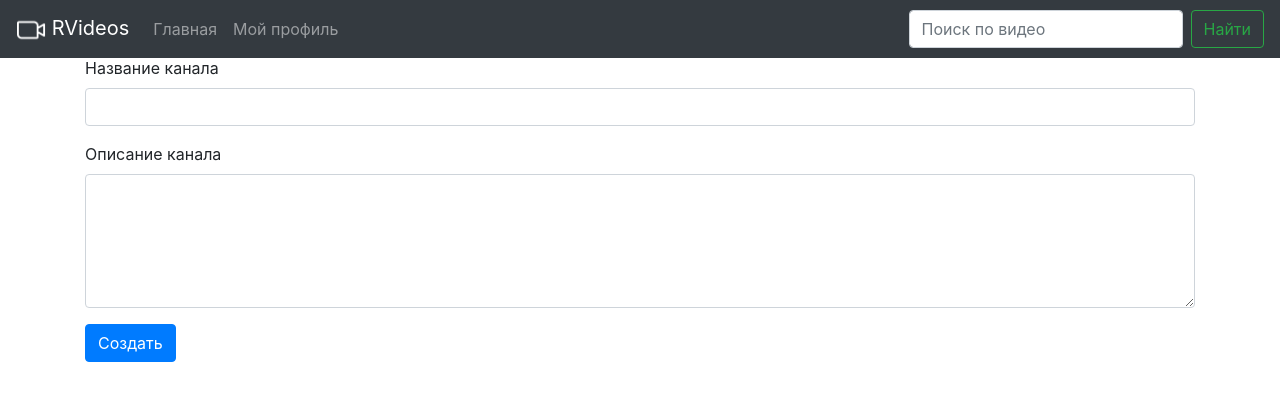
After one commit to RenatValiev/RenVideos, a Django app: page /create-channel in a window 1280 px wide. The commit adds this page. Shown: the top 401 px of the page. Run offline with Django 3.2, Linux system fonts and the light colour scheme.

Commit message:
create channel from site instead of admin panel

```diff
--- a/main/urls.py
+++ b/main/urls.py
@@ -8,5 +8,6 @@ urlpatterns = [
     path('profile/', views.ProfileView.as_view(), name='profile'),
     path('upload-video', views.UploadVideoView.as_view(), name='upload-video'),
     path('search', views.Search.as_view(), name='search'),
+    path('create-channel', views.CreateChannel.as_view(), name='create-channel'),
     path('', views.IndexView.as_view(), name="index")
 ]
--- a/main/views.py
+++ b/main/views.py
@@ -134,3 +134,30 @@ class Search(View):
                 correct_videos += [video]
         # Возвращаем ответ
         return render(request, 'main/search.html', {"correct_videos": correct_videos})
+
+
+class CreateChannel(View):
+    # Страница с формой создания канала
+    def get(self, request):
+        return render(request, 'main/create-channel.html', {})
+
+    # Создание канала
+    def post(self, request):
+        # Проверяем, вошёл ли пользователь (в принципе, если он не вошёл он не должен отправлять сюда запрос, но на всякий случай надо проверить)
+        if request.user.is_authenticated:
+            # Получаем нужные данные
+            name = request.POST.get("name")
+            description = request.POST.get("description")
+            owner = User.objects.get(username=request.user.username)
+            # Создаём канал
+            new_channel = Channel.objects.create(
+                name=name,
+                description=description,
+                owner=owner,
+            )
+            new_channel.save()
+            response = HttpResponse()
+            response.status_code = 200
+            return response
+        else:
+            return redirect("/accounts/login")
--- /dev/null
+++ b/static/js/create-channel.js
@@ -0,0 +1,15 @@
+let create_channel_form = document.getElementById("create-channel-form")
+create_channel_form.addEventListener('submit', (e) => {
+    e.preventDefault()
+    let create_channel_form = document.getElementById("create-channel-form")
+    let form_data = new FormData(create_channel_form)
+    fetch('/create-channel', {
+        method: 'POST',
+        body: form_data
+    }).then(response => {
+        if (response.ok) {
+            alert("Канал успешно создан. Нажмите ok чтобы перейти на его страницу.")
+            document.location.replace(`/channel/${document.getElementById('channelName').value}`)
+        }
+    })
+})
--- /dev/null
+++ b/templates/main/create-channel.html
@@ -0,0 +1,26 @@
+{% extends 'base.html' %}
+{% load header %}
+{% load static %}
+
+{% block title %}
+Создать канал
+{% endblock title %}
+
+{% block content %}
+{% get_header 'create-channel' %}
+<div class="container">
+    <form id="create-channel-form">
+        <div class="mb-3">
+            <label for="channelName" class="form-label">Название канала</label>
+            <input type="text" class="form-control" id="channelName" name="name">
+        </div>
+        <div class="mb-3">
+            <label for="channelDescription" class="form-label">Описание канала</label>
+            <textarea class="form-control" id="channelDescription" rows="5" name="description"></textarea>
+        </div>
+        <input type="submit" class="btn btn-primary" value="Создать">
+        {% csrf_token %}
+    </form>
+</div>
+<script src="{% static 'js/create-channel.js' %}"></script>
+{% endblock content %}
--- a/templates/main/profile.html
+++ b/templates/main/profile.html
@@ -25,7 +25,7 @@
                     Нет каналов
                 {% endif %}
                 <br>
-                <a href="/create-channel" class="btn btn-outline-success mt-2">Создать канал</a>
+                <a href="{% url 'create-channel' %}" class="btn btn-outline-success mt-2">Создать канал</a>
             </div>
             <div class="col-md text-center">
                 <a href="/accounts/logout" class="btn btn-outline-danger">Выйти</a>
```
